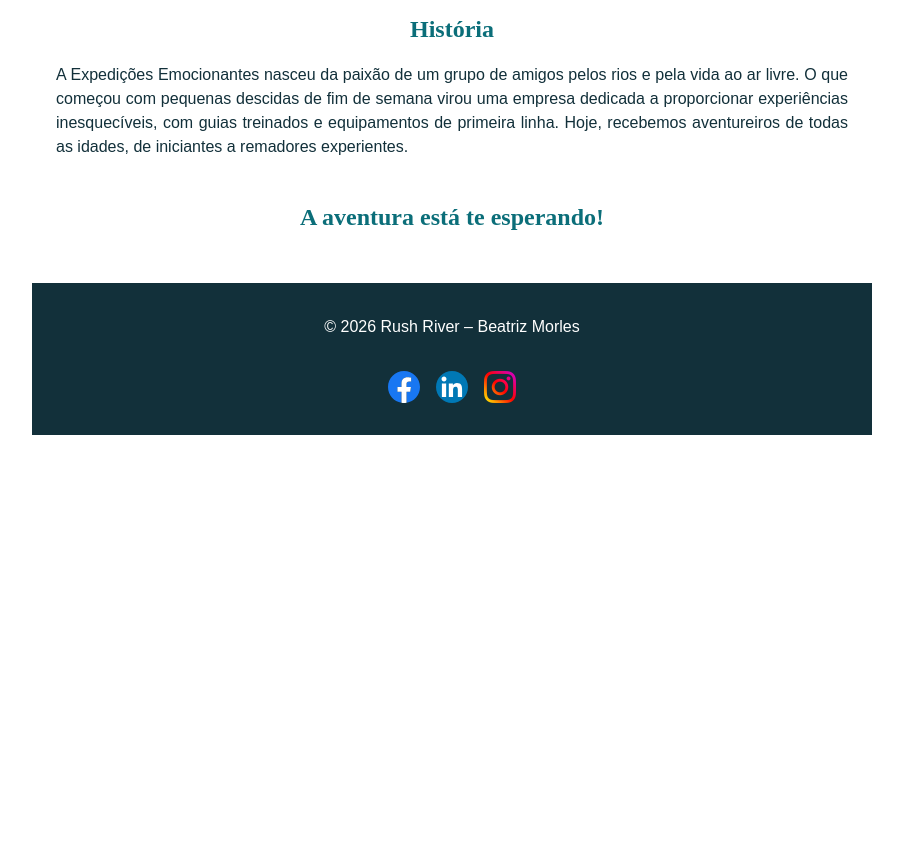
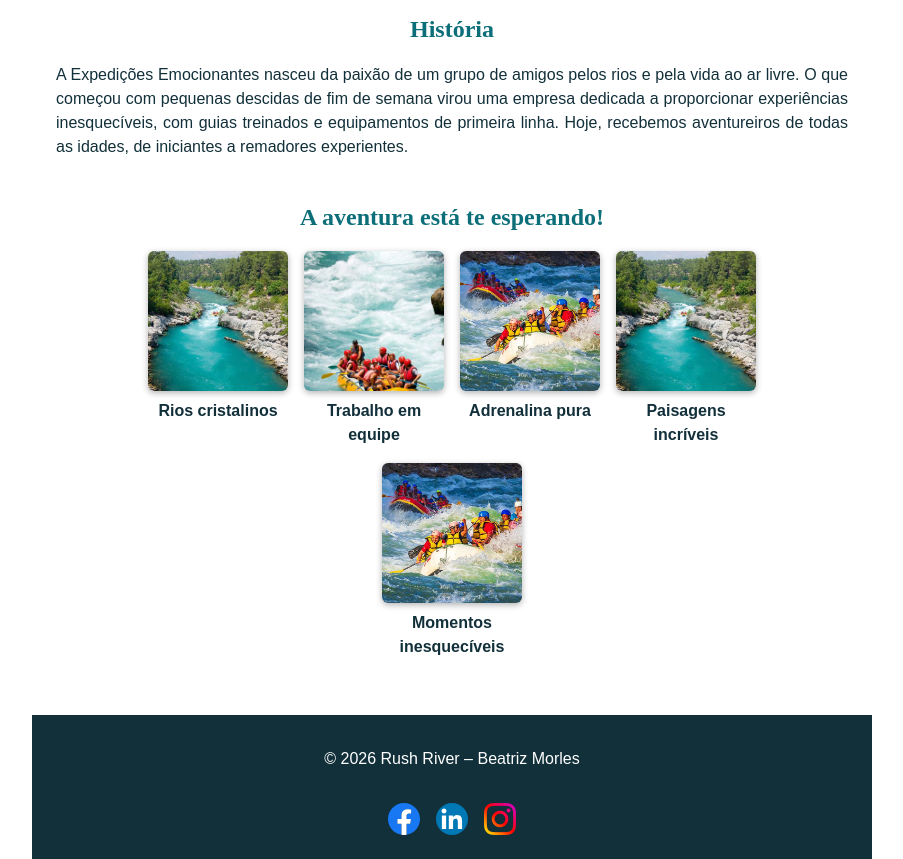
Before and after one commit to bmorlesrodriguez/wdd130, a plain HTML site: page wwr/sobre.html in a window 1280 px wide. Shown: the part 557-1416 px from the top of the page, without its empty margins (188-1091 px from the left). Before the commit the page ends 992 px from the top, so only its background shows below. Drawn offline with Linux system fonts and the light colour scheme.

Commit message:
Melhorias no Layout sobre

```diff
--- a/wwr/estilos/rafting.css
+++ b/wwr/estilos/rafting.css
@@ -136,6 +136,37 @@ section p {
   padding: 8px;
 }
 
+/* ===== Galeria "A aventura está te esperando" ===== */
+.galeria-aventura {
+  display: flex;
+  justify-content: center;
+  flex-wrap: wrap;
+  gap: 16px;
+  margin: 16px;
+}
+
+.galeria-aventura figure {
+  width: 140px;
+  margin: 0;
+  padding: 0;
+  text-align: center;
+}
+
+.galeria-aventura img {
+  display: block;
+  width: 100%;
+  height: 140px;
+  object-fit: cover;
+  border-radius: 6px;
+  box-shadow: 0 2px 6px rgba(0, 0, 0, 0.3);
+}
+
+.galeria-aventura figcaption {
+  margin-top: 8px;
+  font-weight: bold;
+  color: var(--cor-destaque1);
+}
+
 /* ===== Rodapé ===== */
 footer {
   background-color: var(--cor-destaque1);
@@ -145,17 +176,17 @@ footer {
   margin-top: 32px;
 }
 
-.redes-sociais {
+.socialmedia {
   display: flex;
   justify-content: center;
   gap: 16px;
 }
 
-.redes-sociais a {
+.socialmedia a {
   text-decoration: none;
 }
 
-.redes-sociais img {
+.socialmedia img {
   display: block;
   width: 32px;
   height: 32px;
@@ -177,4 +208,12 @@ footer {
     width: auto;
     margin: 16px;
   }
+
+  .galeria-aventura figure {
+    width: 100px;
+  }
+
+  .galeria-aventura img {
+    height: 100px;
+  }
 }
--- a/wwr/sobre.html
+++ b/wwr/sobre.html
@@ -38,12 +38,34 @@
 
     <section>
       <h2>A aventura está te esperando!</h2>
+      <div class="galeria-aventura">
+        <figure>
+          <img src="imagens/rafting1.jpg" alt="Rio de águas turquesa cercado por rochas e vegetação">
+          <figcaption>Rios cristalinos</figcaption>
+        </figure>
+        <figure>
+          <img src="imagens/rafting2.jpg" alt="Equipe remando um bote amarelo em corredeiras">
+          <figcaption>Trabalho em equipe</figcaption>
+        </figure>
+        <figure>
+          <img src="imagens/rafting3.jpg" alt="Botes de rafting enfrentando corredeiras intensas">
+          <figcaption>Adrenalina pura</figcaption>
+        </figure>
+        <figure>
+          <img src="imagens/rafting1.jpg" alt="Trecho calmo do rio entre formações rochosas">
+          <figcaption>Paisagens incríveis</figcaption>
+        </figure>
+        <figure>
+          <img src="imagens/rafting3.jpg" alt="Grupo enfrentando corredeiras com muita energia">
+          <figcaption>Momentos inesquecíveis</figcaption>
+        </figure>
+      </div>
     </section>
   </main>
 
   <footer>
     <p>&copy; 2026 Rush River &ndash; Beatriz Morles</p>
-    <nav class="redes-sociais">
+    <nav class="socialmedia">
       <a href="https://facebook.com">
         <img src="imagens/facebook_icone.svg" alt="Ícone do Facebook">
       </a>
```
